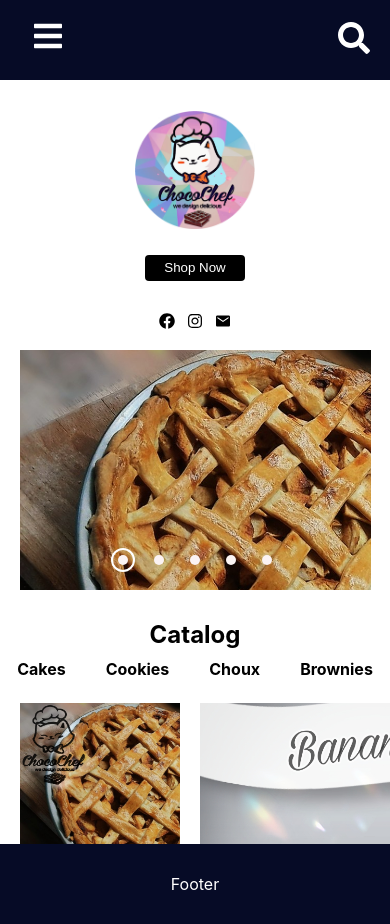
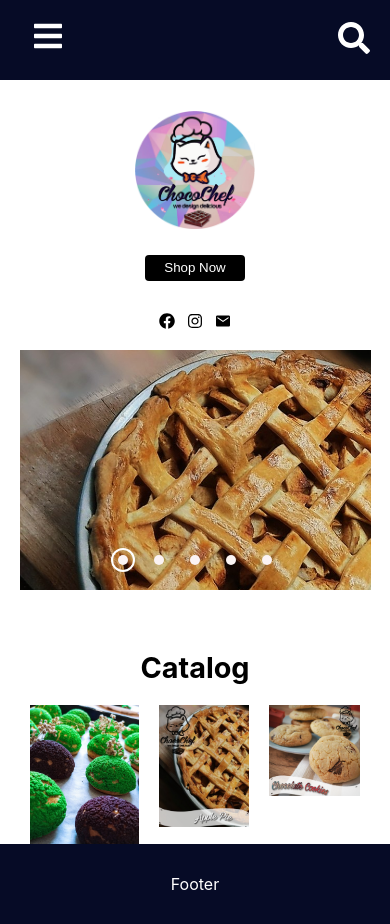
Before and after one commit to alincamara/choco-chef, a React app: page / in a window 390 px wide. Built offline with nearby package versions, Linux system fonts and the light colour scheme.

Commit message:
add our advantages section

```diff
--- a/src/containers/screens/Home/CardsSlider/Card/index.css
+++ b/src/containers/screens/Home/CardsSlider/Card/index.css
@@ -1,11 +1,9 @@
-.product {
+.card {
   display: flex;
   flex-direction: column;
   justify-content: space-between;
-  min-height: 240px;
-  max-height: 480px;
-  min-width: 160px;
-  max-width: 320px;
+  max-height: 400px;
+  max-width: 200px;
   margin: 10px;
 }
 
--- a/src/containers/screens/Home/CardsSlider/Card/index.tsx
+++ b/src/containers/screens/Home/CardsSlider/Card/index.tsx
@@ -8,10 +8,10 @@ interface Props {
   photo?: string
 }
 
-export const Product = (props: Props): ReactElement => {
+export const Card = (props: Props): ReactElement => {
   const { name, price, photo } = props
   return (
-    <div className="product">
+    <div className="card">
       <div className="photo">
         <img src={photo ? photo : photo1} className="photo1" alt="photo1" />
       </div>
@@ -23,4 +23,4 @@ export const Product = (props: Props): ReactElement => {
   )
 }
 
-export default Product
+export default Card
--- a/src/containers/screens/Home/CardsSlider/index.tsx
+++ b/src/containers/screens/Home/CardsSlider/index.tsx
@@ -1,4 +1,5 @@
 import React, { ReactElement } from 'react'
+import join from 'classnames'
 import photo09 from '../../../../styles/images/photo09.jpg'
 import photo08 from '../../../../styles/images/photo08.jpg'
 import photo10 from '../../../../styles/images/photo10.jpg'
@@ -6,18 +7,21 @@ import { FaChevronCircleRight, FaChevronCircleLeft } from 'react-icons/fa'
 import Card from './Card'
 import './index.css'
 
-export const Home = (): ReactElement => {
+interface Props {
+  className?: string
+}
+
+export const Home = (props: Props): ReactElement => {
+  const { className } = props
   return (
-    <>
-      <div className="cardsSlider">
+    <div className={join('cardsSlider', className)}>
       <Card name="Choux au craquelin" price="$100" />
       <Card name="Apple Pie" price="$50" photo={photo09} />
       <Card name="Cookies" price="$80" photo={photo08} />
-        <Card name="Bicolor croisants" price="$45" photo={photo10} />
+      {/* <Card name="Bicolor croisants" price="$45" photo={photo10} /> */}
       <FaChevronCircleRight className="chevron-right" />
       <FaChevronCircleLeft className="chevron-left" />
     </div>
-    </>
   )
 }
 
--- a/src/containers/screens/Home/Products/index.tsx
+++ b/src/containers/screens/Home/Products/index.tsx
@@ -1,4 +1,5 @@
 import React, { ReactElement } from 'react'
+import join from 'classnames'
 import photo09 from '../../../../styles/images/photo09.jpg'
 import photo07 from '../../../../styles/images/photo07.jpg'
 import photo08 from '../../../../styles/images/photo08.jpg'
@@ -6,9 +7,14 @@ import photo10 from '../../../../styles/images/photo10.jpg'
 import Product from './Product'
 import './index.css'
 
-export const Products = (): ReactElement => {
+interface Props {
+  className?: string
+}
+
+export const Products = (props: Props): ReactElement => {
+  const { className } = props
   return (
-    <div className="products">
+    <div className={join('products', className)}>
       <div className="smallProductsWrapper">
         <Product name="Choux au craquelin" price="$100" />
         <Product name="Apple Pie" price="$50" photo={photo09} />
--- /dev/null
+++ b/src/containers/screens/Home/Skills/index.css
@@ -0,0 +1,30 @@
+.imgWrapper {
+  height: 100px;
+  width: 100px;
+  border-radius: 50%;
+  display: flex;
+  align-items: center;
+  justify-content: center;
+  overflow: hidden;
+  background-color: #b2b2b2;
+}
+
+.photo101 {
+  height: 150px;
+}
+
+.skills {
+  display: flex;
+  justify-content: center;
+}
+
+.skill {
+  display: flex;
+  flex-direction: column;
+  align-items: center;
+  margin: 20px;
+}
+
+.skillTitle {
+  padding-top: 10px;
+}
--- /dev/null
+++ b/src/containers/screens/Home/Skills/index.tsx
@@ -0,0 +1,31 @@
+import React, { ReactElement } from 'react'
+import photo10 from '../../../../styles/images/photo10.jpg'
+
+import './index.css'
+
+export const Skills = (): ReactElement => {
+  return (
+    <div className="skills">
+      <div className="skill">
+        <div className="imgWrapper">
+          <img src={photo10} className="photo101" alt="photo10" />
+        </div>
+        <div className="skillTitle">{'Hight Quality'}</div>
+      </div>
+      <div className="skill">
+        <div className="imgWrapper">
+          <img src={photo10} className="photo101" alt="photo10" />
+        </div>
+        <div className="skillTitle">{'Hight Quality'}</div>
+      </div>
+      <div className="skill">
+        <div className="imgWrapper">
+          <img src={photo10} className="photo101" alt="photo10" />
+        </div>
+        <div className="skillTitle">{'Hight Quality'}</div>
+      </div>
+    </div>
+  )
+}
+
+export default Skills
--- a/src/containers/screens/Home/index.css
+++ b/src/containers/screens/Home/index.css
@@ -23,7 +23,7 @@
 }
 
 .catalog {
-  margin-top: 10px;
+  margin-top: 40px;
   display: flex;
   justify-content: center;
   align-items: center;
@@ -31,8 +31,9 @@
 }
 
 .title {
-  font-size: 24px;
+  font-size: 1.8rem;
   font-weight: 700;
+  margin-bottom: 10px;
 }
 
 .logoHome {
@@ -61,6 +62,21 @@
   margin: 26px;
 }
 
+.cardsS {
+  display: none;
+}
+
+.skillsWrapper {
+  margin: 30px;
+  padding-bottom: 30px;
+}
+
+.titleAdv {
+  text-align: center;
+  font-size: 1.8rem;
+  font-weight: 700;
+}
+
 @media all and (max-width: 900px) {
   .topWrapper {
     flex-direction: column;
@@ -68,6 +84,14 @@
   }
   .logoWrapper {
     margin: 40px 0 0 0;
+  }
+
+  .cardsS {
+    display: flex;
+  }
+
+  .productsS {
+    display: none;
   }
 }
 
--- a/src/containers/screens/Home/index.tsx
+++ b/src/containers/screens/Home/index.tsx
@@ -2,8 +2,9 @@ import React, { ReactElement } from 'react'
 import logoHome from '../../../styles/images/logoColor.png'
 import Products from './Products'
 import SlideShow from './SlideShow'
+import Skills from './Skills'
 import Tabs from './Tabs'
-// import CardsSlider from './CardsSlider'
+import CardsSlider from './CardsSlider'
 import './index.css'
 import { FaFacebook, FaInstagram } from 'react-icons/fa'
 import { IoMdMail } from 'react-icons/io'
@@ -27,9 +28,13 @@ export const Home = (): ReactElement => {
       </div>
       <div className="catalog">
         <div className="title">Catalog</div>
-        <Tabs />
-        {/* <CardsSlider /> */}
-        <Products />
+        {/* <Tabs /> */}
+        <CardsSlider className="cardsS" />
+        <Products className="productsS" />
+      </div>
+      <div className="skillsWrapper">
+        <div className="titleAdv">{'Our Advantages'}</div>
+        <Skills />
       </div>
     </div>
   )
```
Lines whose indentation alone changed are shown as unchanged.
